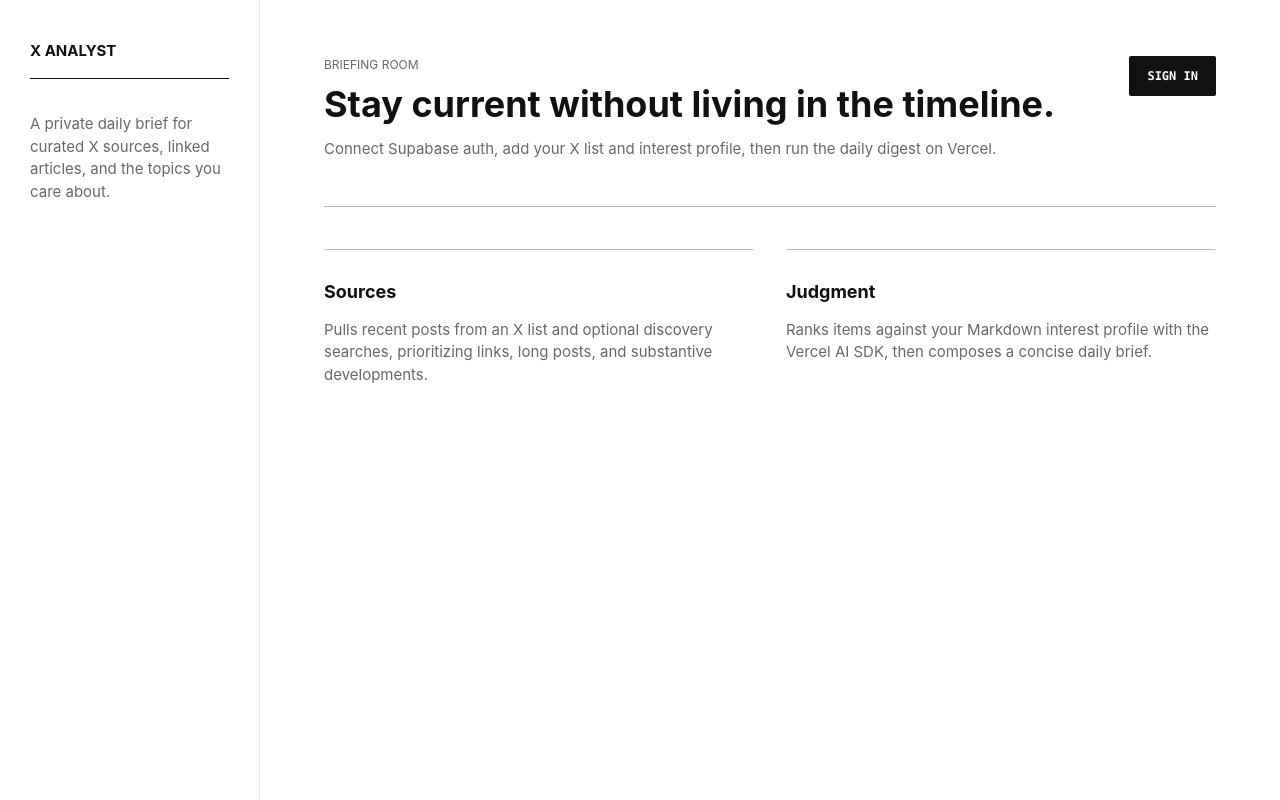
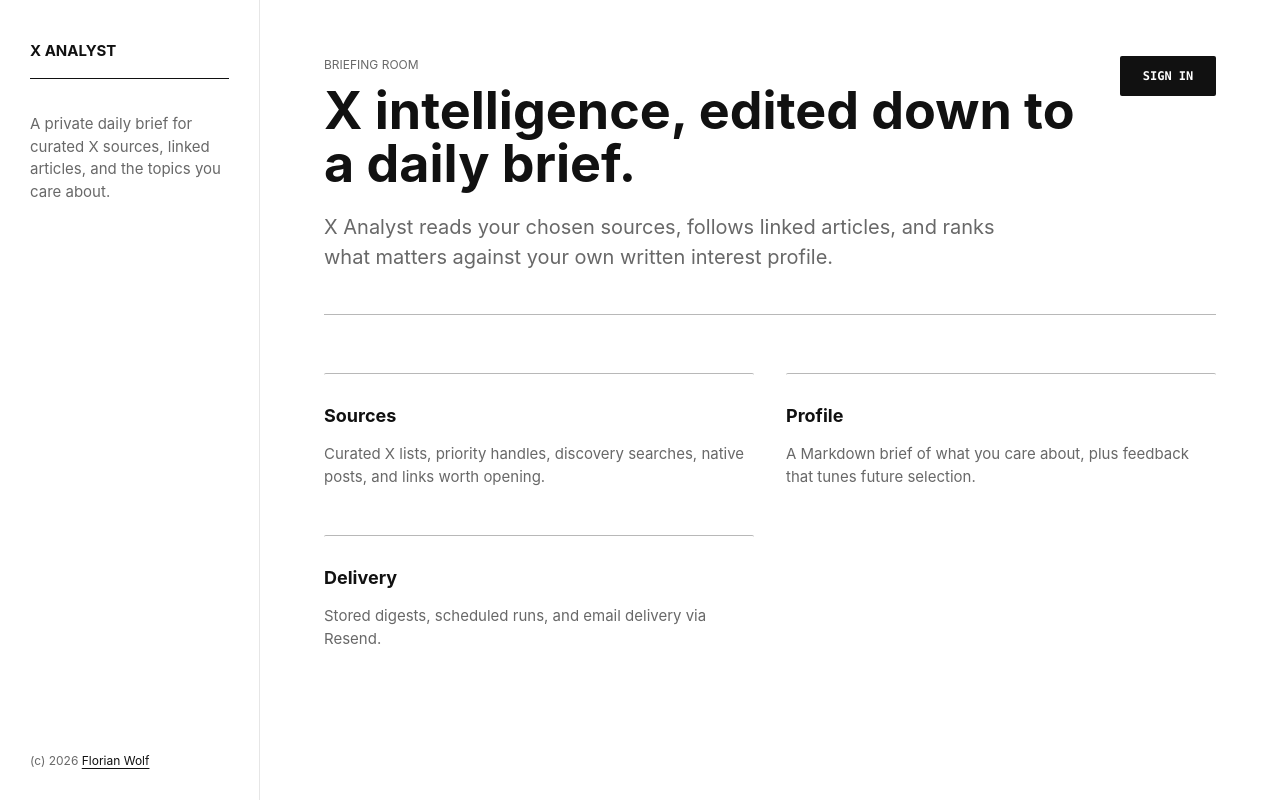
Before and after one commit to florian-zeev/x-analyst, a Next.js app: page / in a window 1280 px wide. Built offline with nearby package versions, Linux system fonts and the light colour scheme; no server answers.

Commit message:
improved start page design, fixed stale logged in routing

```diff
--- a/app/globals.css
+++ b/app/globals.css
@@ -51,6 +51,20 @@ textarea {
   position: sticky;
   top: 0;
   height: 100vh;
+}
+
+.sidebar-credit {
+  bottom: 30px;
+  color: var(--muted);
+  font-size: 12px;
+  margin: 0;
+  position: absolute;
+}
+
+.sidebar-credit a {
+  color: var(--ink);
+  text-decoration-thickness: 1px;
+  text-underline-offset: 3px;
 }
 
 .brand {
@@ -115,6 +129,38 @@ textarea {
 
 .landing-sign-in {
   flex: 0 0 auto;
+}
+
+.landing-main {
+  align-content: start;
+  display: grid;
+  gap: 58px;
+}
+
+.landing-hero {
+  align-items: flex-start;
+  border-bottom: 1px solid var(--line-strong);
+  display: grid;
+  gap: 36px;
+  grid-template-columns: minmax(0, 760px) auto;
+  max-width: 1120px;
+  padding-bottom: 42px;
+}
+
+.landing-hero h1 {
+  font-size: 52px;
+  letter-spacing: 0;
+  line-height: 1.02;
+  margin-bottom: 22px;
+  max-width: 820px;
+}
+
+.landing-hero p:not(.eyebrow) {
+  color: var(--muted);
+  font-size: 20px;
+  line-height: 1.5;
+  margin: 0;
+  max-width: 680px;
 }
 
 .eyebrow {
@@ -906,14 +952,29 @@ textarea {
     border-bottom: 1px solid var(--line);
   }
 
+  .sidebar-credit {
+    margin-top: 32px;
+    position: static;
+  }
+
   .main {
     padding: 28px 22px;
   }
 
   .topbar,
-  .grid {
+  .grid,
+  .landing-hero {
     grid-template-columns: 1fr;
     display: grid;
+  }
+
+  .landing-hero h1 {
+    font-size: 36px;
+    line-height: 1.08;
+  }
+
+  .landing-hero p:not(.eyebrow) {
+    font-size: 17px;
   }
 
   .brief-section,
--- a/app/page.tsx
+++ b/app/page.tsx
@@ -21,15 +21,21 @@ export default async function Home() {
           A private daily brief for curated X sources, linked articles, and
           the topics you care about.
         </p>
+        <p className="sidebar-credit">
+          (c) 2026{" "}
+          <a href="https://www.fwolf.io" rel="noreferrer" target="_blank">
+            Florian Wolf
+          </a>
+        </p>
       </aside>
-      <section className="main">
-        <div className="topbar">
+      <section className="main landing-main">
+        <div className="landing-hero">
           <div>
             <p className="eyebrow">Briefing room</p>
-            <h1>Stay current without living in the timeline.</h1>
-            <p className="muted">
-              Connect Supabase auth, add your X list and interest profile, then
-              run the daily digest on Vercel.
+            <h1>X intelligence, edited down to a daily brief.</h1>
+            <p>
+              X Analyst reads your chosen sources, follows linked articles, and
+              ranks what matters against your own written interest profile.
             </p>
           </div>
           <Link className="button landing-sign-in" href="/login">
@@ -47,15 +53,21 @@ export default async function Home() {
           <section className="panel">
             <h2>Sources</h2>
             <p className="muted">
-              Pulls recent posts from an X list and optional discovery searches,
-              prioritizing links, long posts, and substantive developments.
+              Curated X lists, priority handles, discovery searches, native
+              posts, and links worth opening.
             </p>
           </section>
           <section className="panel">
-            <h2>Judgment</h2>
+            <h2>Profile</h2>
             <p className="muted">
-              Ranks items against your Markdown interest profile with the
-              Vercel AI SDK, then composes a concise daily brief.
+              A Markdown brief of what you care about, plus feedback that tunes
+              future selection.
+            </p>
+          </section>
+          <section className="panel">
+            <h2>Delivery</h2>
+            <p className="muted">
+              Stored digests, scheduled runs, and email delivery via Resend.
             </p>
           </section>
         </div>
```
Also changed, not shown: app/auth/sign-out/route.ts (added, +12 -0 lines), app/login/page.tsx (+7 -1 lines).
